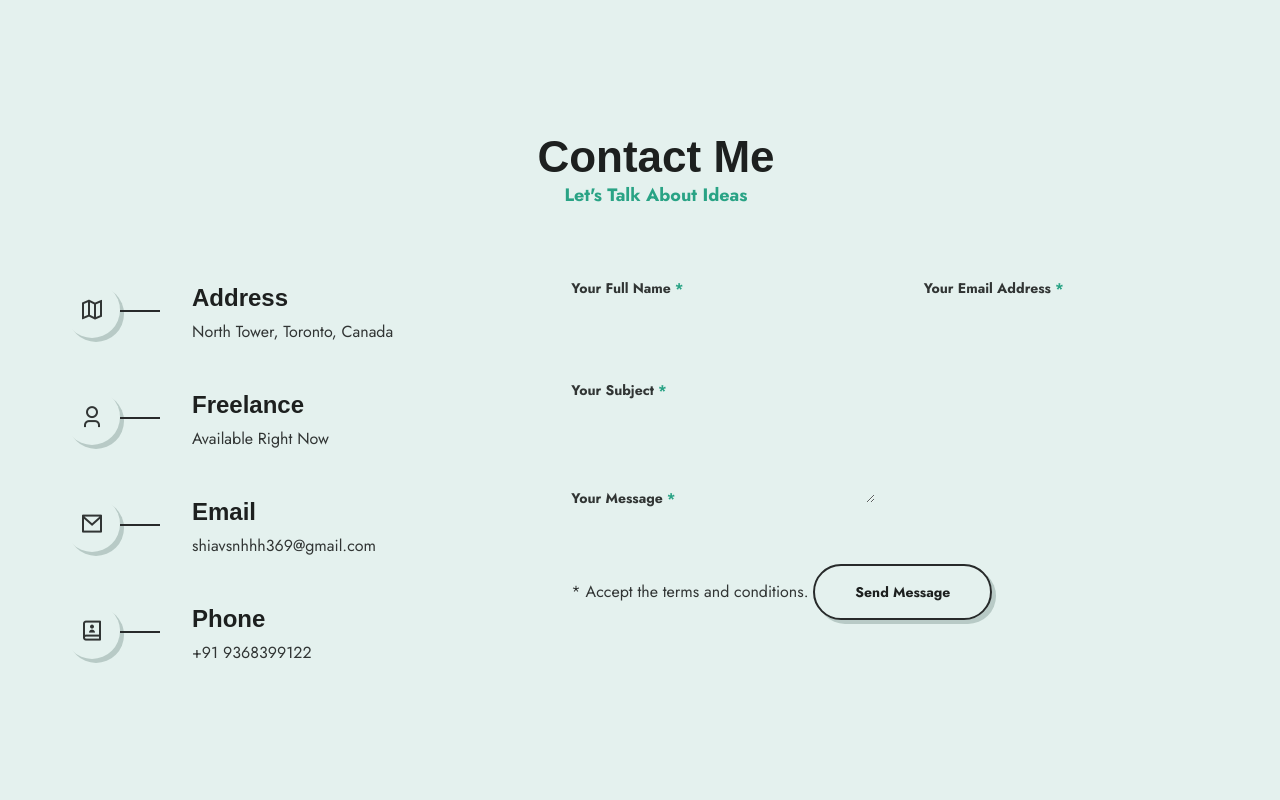
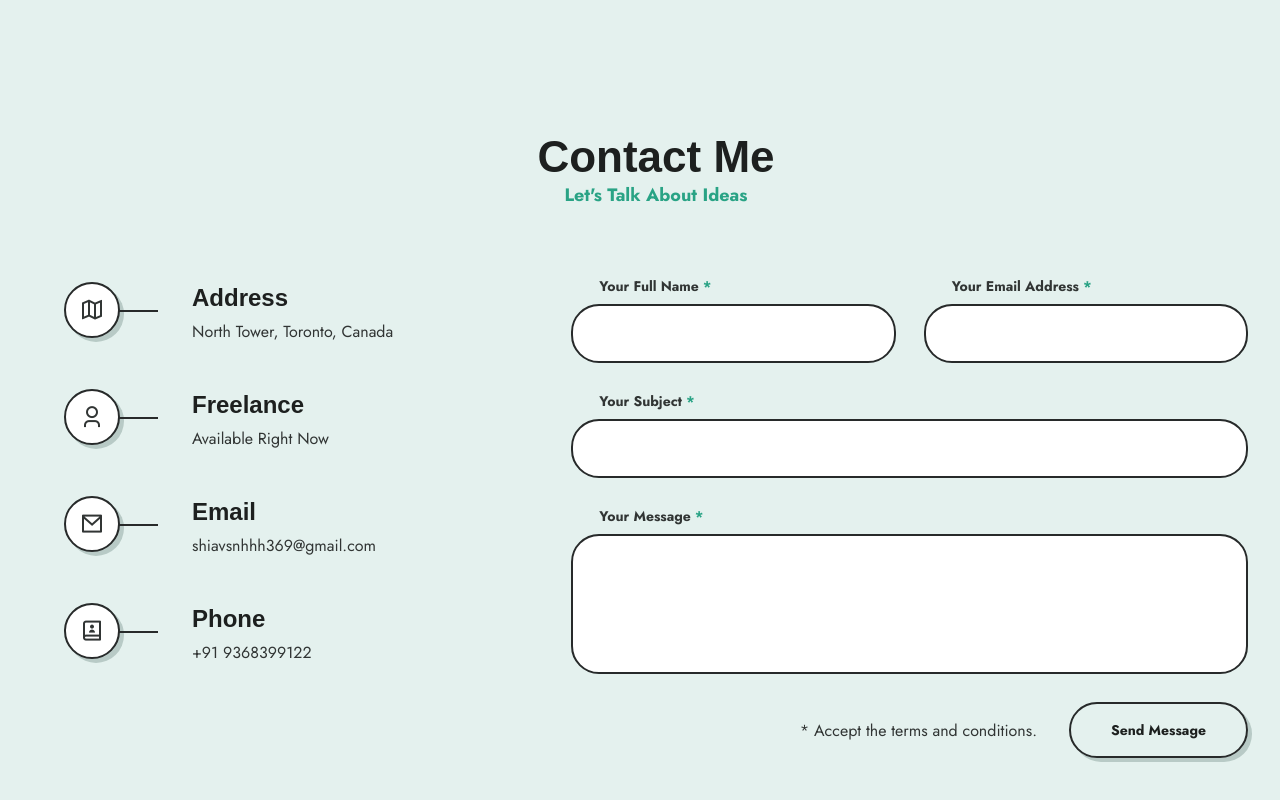
Before and after one commit to shiva-cosmic/ShivanshhPortfolio, a plain HTML site: page index.html in a window 1280 px wide. Shown: the part 5722-6522 px from the top of the page. Drawn offline with nearby package versions, Linux system fonts and the light colour scheme.

Commit message:
Contact Section Css

```diff
--- a/assets/css/styles.css
+++ b/assets/css/styles.css
@@ -823,7 +823,8 @@ textarea {
   margin-bottom: 2.5rem;
 }
 
-.contact-icon .contact-form-input {
+.contact-icon,
+.contact-form-input {
   border: 2px solid var(--border-color);
   background-color: var(--container-color);
 }
@@ -863,7 +864,7 @@ textarea {
   gap: 1.75rem;
 }
 
-.contact-form-div {
+.contact-from-div {
   display: grid;
   row-gap: 0.5rem;
 }
@@ -876,6 +877,31 @@ textarea {
 
 .contact-form-label b {
   color: var(--first-color);
+}
+
+.contact-form-input {
+  padding: 1rem 1.75rem;
+  border-radius: 1.75rem;
+}
+
+.contact-form-area {
+  resize: none;
+  height: 140px;
+}
+
+.contact-submit {
+  display: flex;
+  flex-wrap: wrap;
+  align-items: center;
+  justify-content: flex-end;
+  gap: 1rem 2rem;
+}
+
+.message {
+  position: absolute;
+  bottom: 0.75rem;
+  right: 1.25rem;
+  font-weight: var(--font-medium);
 }
 
 /*=============== FOOTER ===============*/
```
